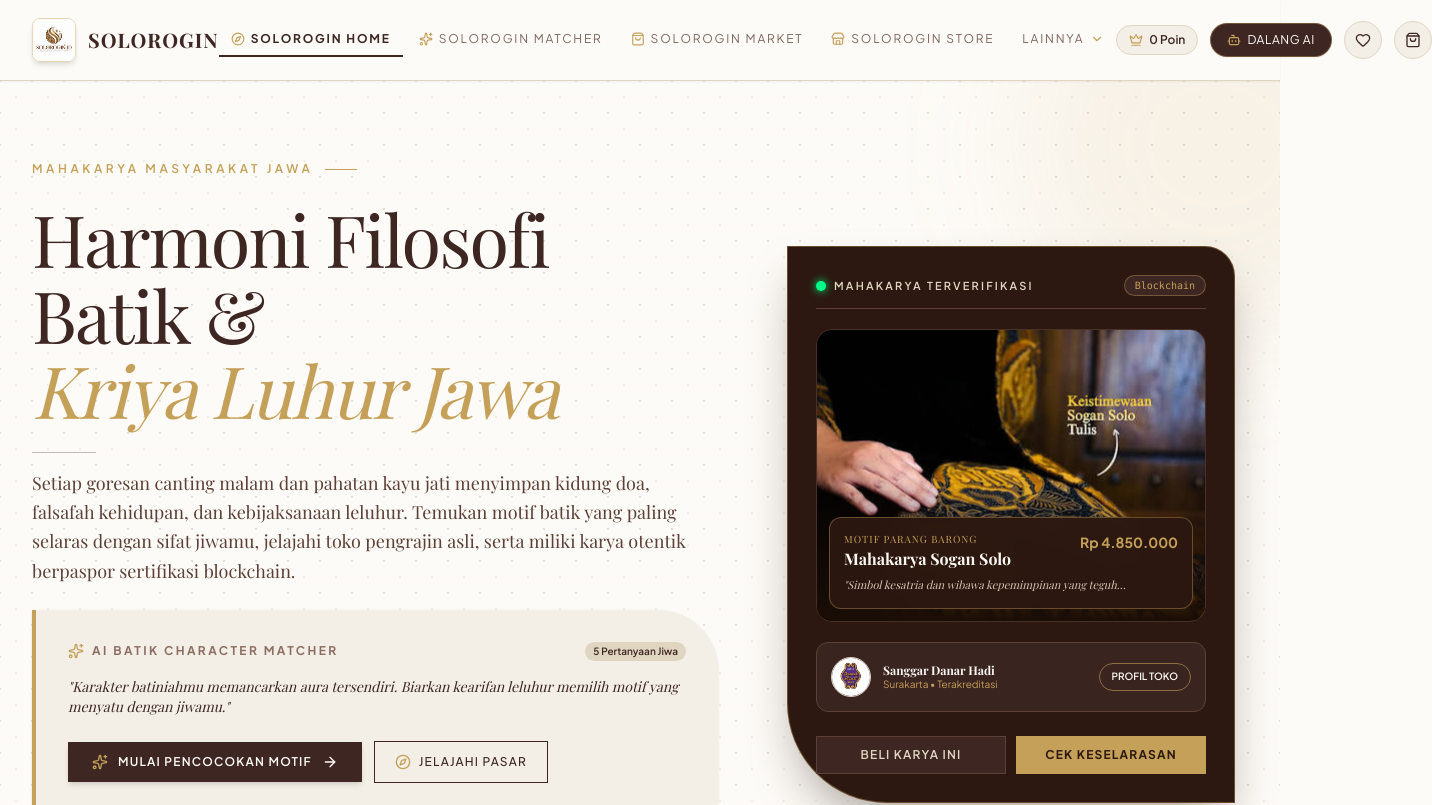
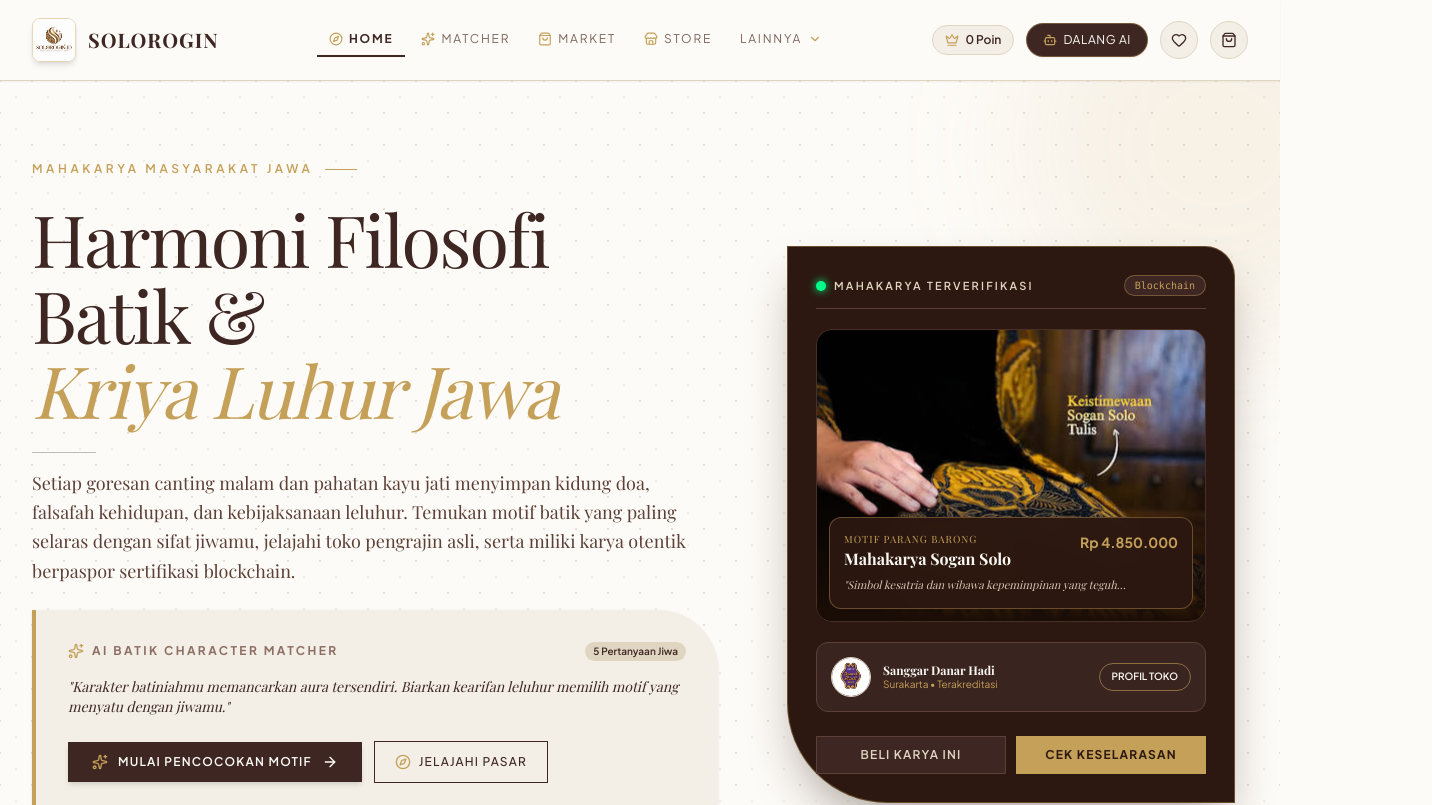
Before and after one commit to Mi24-ai/SoloOrigin, a React (Vite) app: page / in a window 1280 px wide. Shown: the top 805 px of the page, 1432 px wide, since content can reach past the window. Built offline with nearby package versions, Linux system fonts and the light colour scheme; a web font is replaced by a local one.

Commit message:
Update Navbar.tsx

```diff
--- a/src/components/Navbar.tsx
+++ b/src/components/Navbar.tsx
@@ -38,15 +38,15 @@ export const Navbar: React.FC<NavbarProps> = ({
   }, []);
 
   const primaryNavItems: { id: ActiveTab; label: string; icon: React.ElementType }[] = [
-    { id: 'home', label: 'SOLOROGIN Home', icon: Compass },
-    { id: 'matcher', label: 'SOLOROGIN Matcher', icon: Sparkles },
-    { id: 'marketplace', label: 'SOLOROGIN Market', icon: ShoppingBag },
-    { id: 'shops', label: 'SOLOROGIN Store', icon: Store },
+    { id: 'home', label: 'Home', icon: Compass },
+    { id: 'matcher', label: 'Matcher', icon: Sparkles },
+    { id: 'marketplace', label: 'Market', icon: ShoppingBag },
+    { id: 'shops', label: 'Store', icon: Store },
   ];
 
   const moreNavItems: { id: ActiveTab; label: string; icon: React.ElementType }[] = [
-    { id: 'blockchain', label: 'SOLOROGIN Passpor', icon: ShieldCheck },
-    { id: 'partnership', label: 'SOLOROGIN Partner', icon: Handshake },
+    { id: 'blockchain', label: 'Passpor', icon: ShieldCheck },
+    { id: 'partnership', label: 'Partnership', icon: Handshake },
   ];
 
   const isMoreActive = moreNavItems.some((item) => item.id === activeTab);
```
